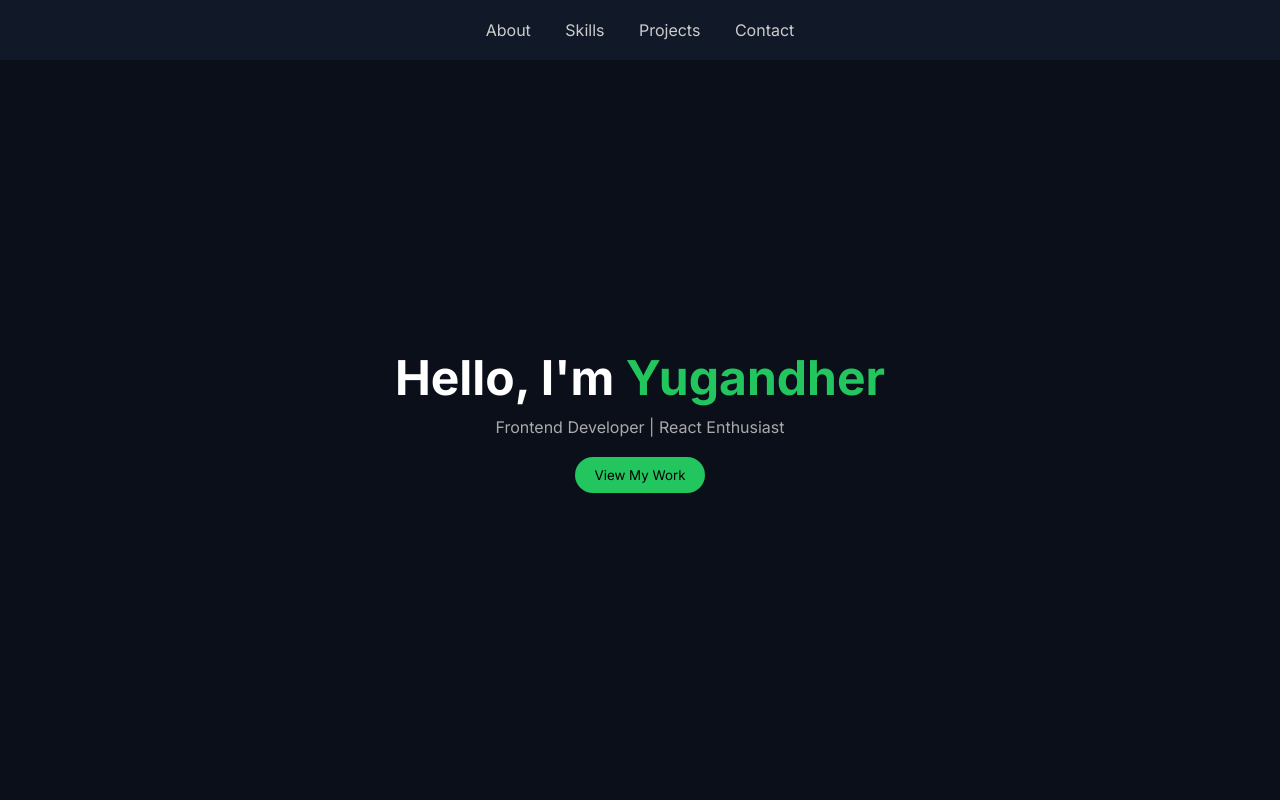
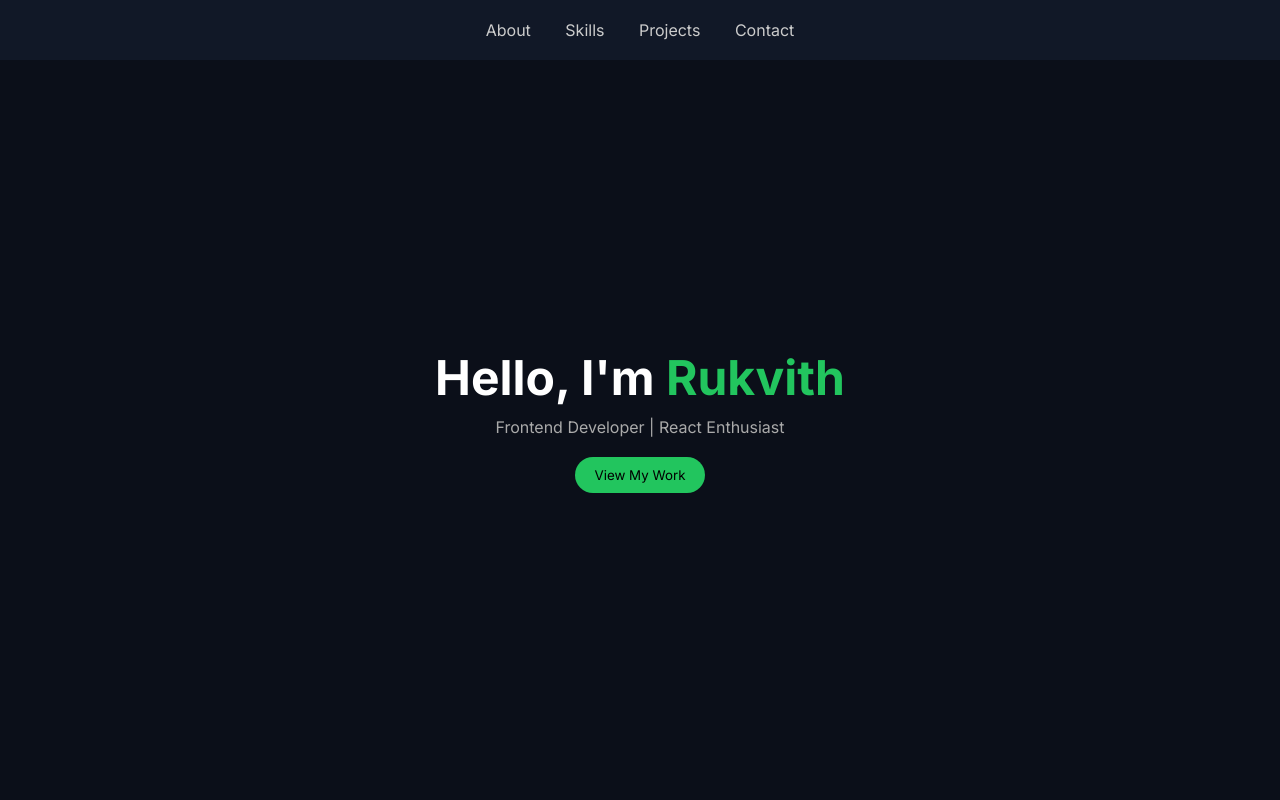
Before and after one commit to Rukvith7/rukvith.github.io, a plain HTML site: page index.html in a window 1280 px wide. Shown: the top 800 px of the page. Drawn offline with Linux system fonts and the light colour scheme.

Commit message:
Update index.html

```diff
--- a/index.html
+++ b/index.html
@@ -150,7 +150,7 @@
 </header>
 
 <div class="hero">
-  <h1>Hello, I'm <span>Yugandher</span></h1>
+  <h1>Hello, I'm <span>Rukvith</span></h1>
   <p id="typing"></p>
   <button class="btn">View My Work</button>
 </div>
```
